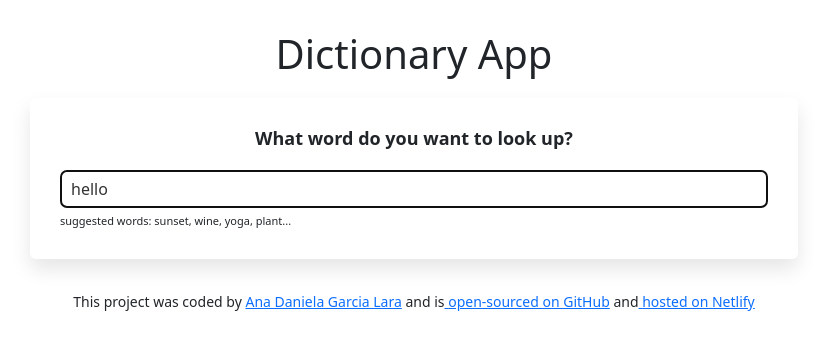
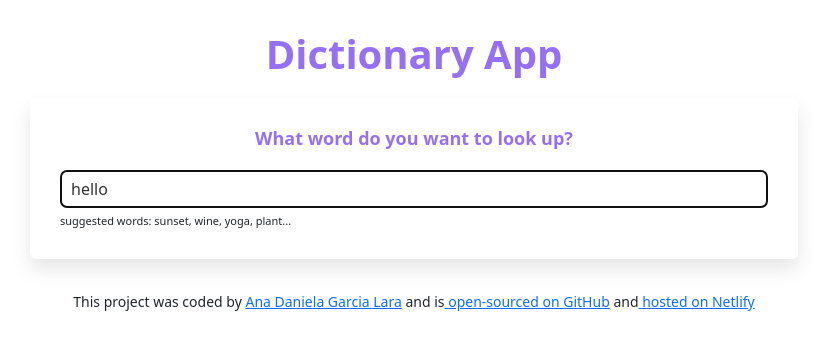
Before and after one commit to AnaDany98/dictionary-project, a React (Create React App) app: page / in a window 1280 px wide. Shown: the top 350 px of the page, without its empty margins (226-1053 px from the left). Built offline with nearby package versions, Linux system fonts and the light colour scheme; no server answers.

Commit message:
Added some CSS

```diff
--- a/src/App.css
+++ b/src/App.css
@@ -21,4 +21,6 @@ a{
 }
 .App h1{
   text-align: center;
+  color: #9670f4;
+  font-weight: bold;
 }
```
